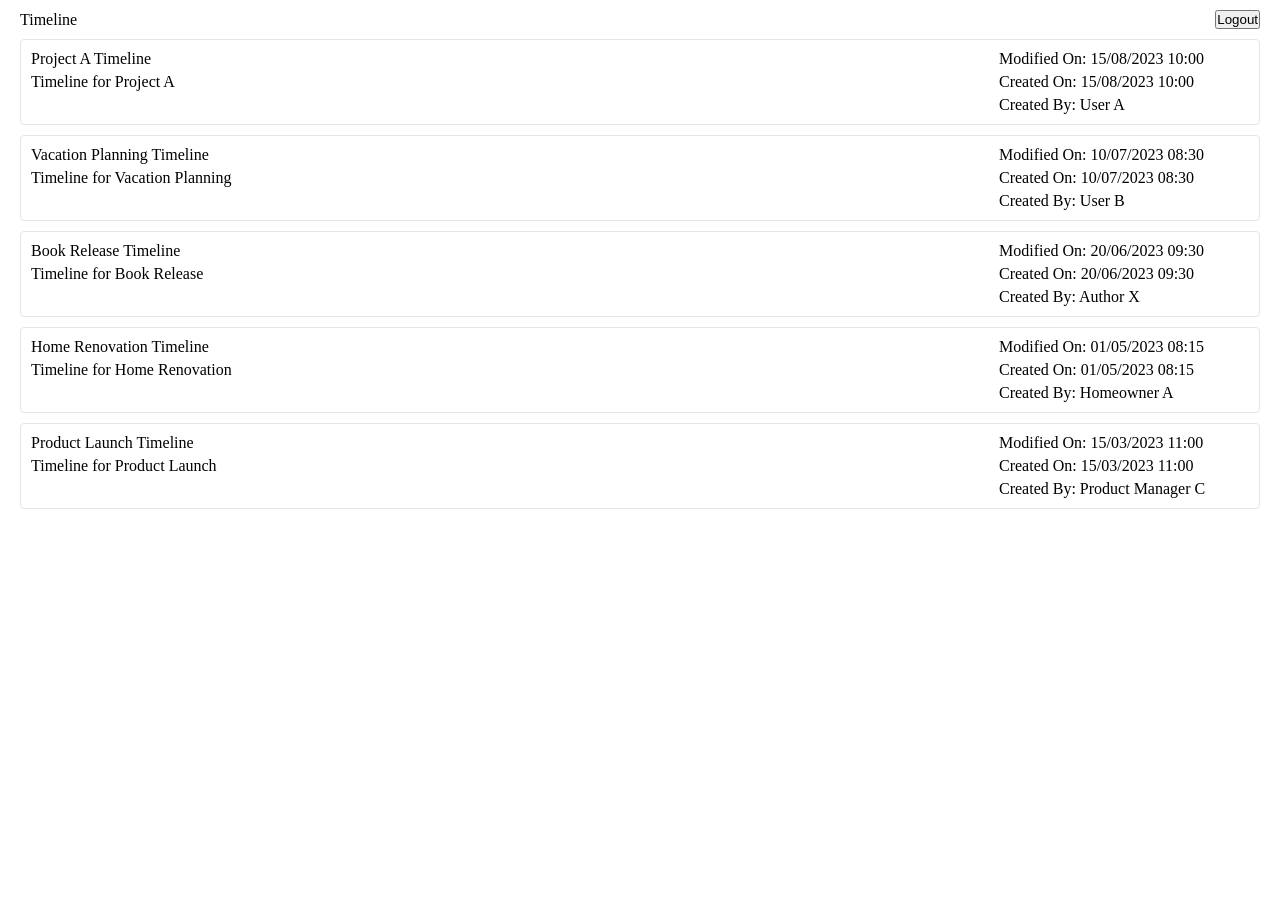
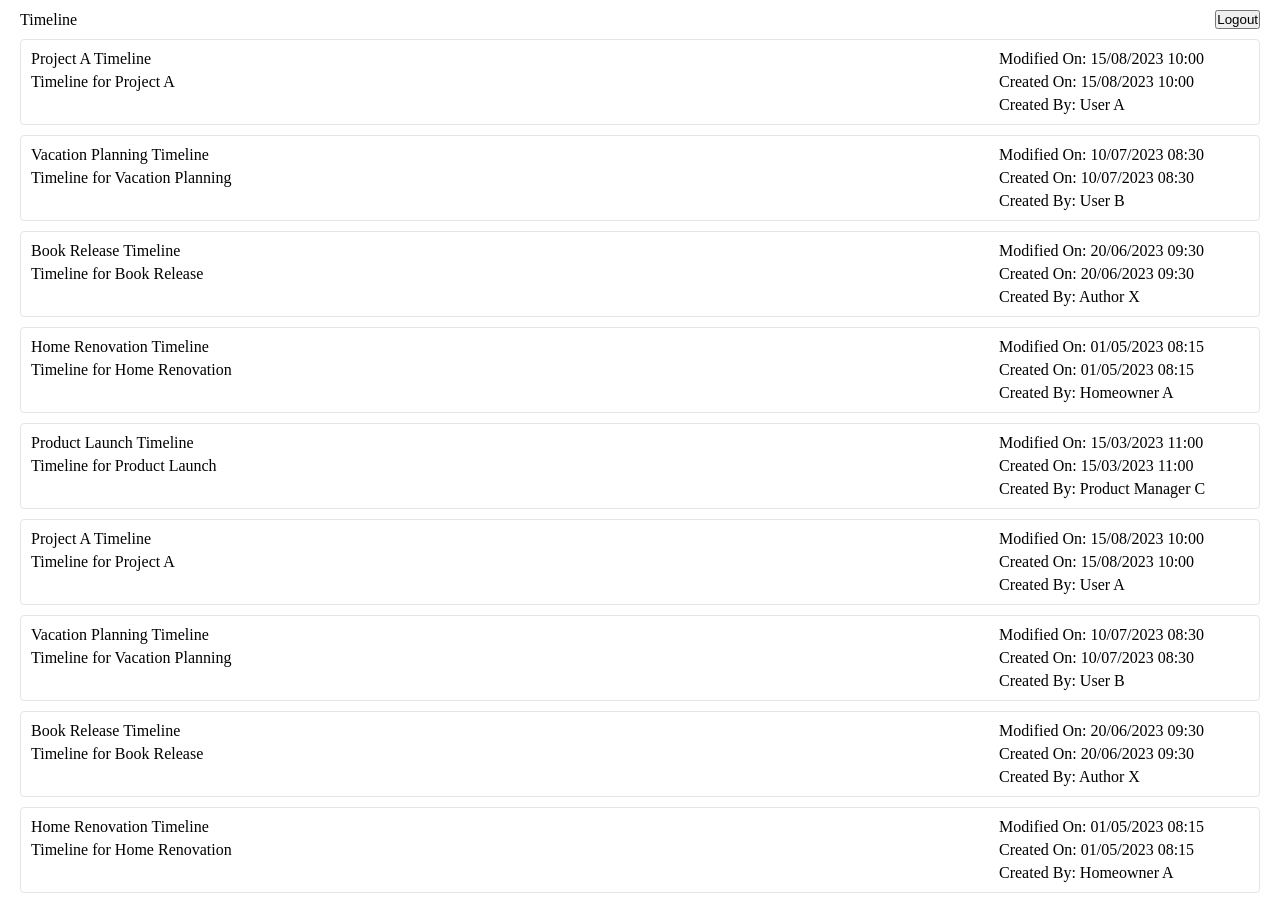
Before and after one commit to paryanimohit1/logger, an Angular app: page /timelines in a window 1280 px wide. Shown: the top 902 px of the page. Before the commit the page ends 800 px from the top, so only its background shows below. Built offline with nearby package versions, Linux system fonts and the light colour scheme.

Commit message:
Add more timelines

```diff
--- a/src/assets/timelines-list.data.ts
+++ b/src/assets/timelines-list.data.ts
@@ -40,5 +40,45 @@ export const dummyTimelinesList: ITimelinesListItem[] = [
         createdOn: new Date('2023-03-15T11:00:00'),
         modifiedOn: new Date('2023-03-15T11:00:00'),
         createdBy: 'Product Manager C',
+      },
+      {
+        id:6,
+        title: 'Project A Timeline',
+        description: 'Timeline for Project A',
+        createdOn: new Date('2023-08-15T10:00:00'),
+        modifiedOn: new Date('2023-08-15T10:00:00'),
+        createdBy: 'User A',
+      },
+      {
+        id:7,
+        title: 'Vacation Planning Timeline',
+        description: 'Timeline for Vacation Planning',
+        createdOn: new Date('2023-07-10T08:30:00'),
+        modifiedOn: new Date('2023-07-10T08:30:00'),
+        createdBy: 'User B',
+      },
+      {
+        id: 8,
+        title: 'Book Release Timeline',
+        description: 'Timeline for Book Release',
+        createdOn: new Date('2023-06-20T09:30:00'),
+        modifiedOn: new Date('2023-06-20T09:30:00'),
+        createdBy: 'Author X',
+      },
+      {
+        id: 9,
+        title: 'Home Renovation Timeline',
+        description: 'Timeline for Home Renovation',
+        createdOn: new Date('2023-05-01T08:15:00'),
+        modifiedOn: new Date('2023-05-01T08:15:00'),
+        createdBy: 'Homeowner A',
+      },
+      {
+        id: 10,
+        title: 'Product Launch Timeline',
+        description: 'Timeline for Product Launch',
+        createdOn: new Date('2023-03-15T11:00:00'),
+        modifiedOn: new Date('2023-03-15T11:00:00'),
+        createdBy: 'Product Manager C',
       }
   ];
```
